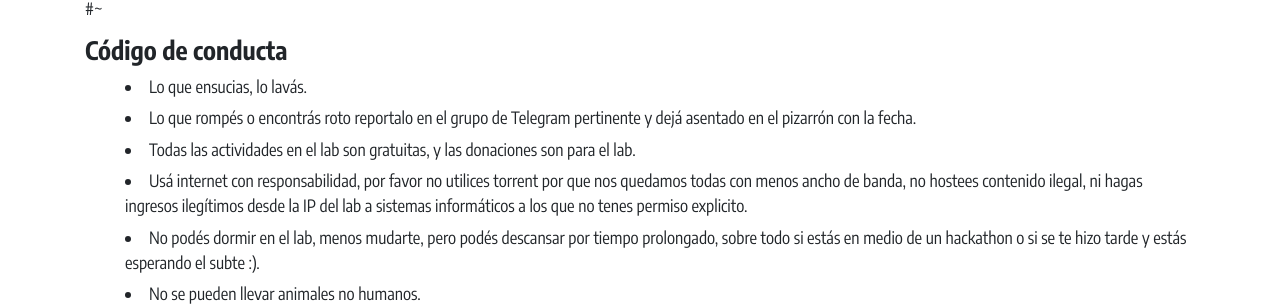
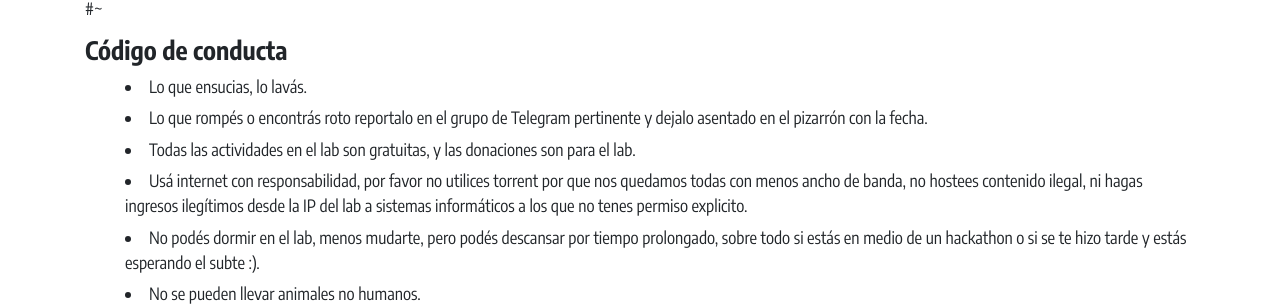
Before and after one commit to rlyehlab/rlab.be, a Jekyll site: the page built from codigos.md, in a window 1280 px wide. Shown: the part 155-461 px from the top of the page. Built offline with Jekyll 4.4.1, drawn with Linux system fonts in a browser that asks for light colours.

Commit message:
Update codigos.md
Typo

```diff
--- a/codigos.md
+++ b/codigos.md
@@ -12,7 +12,7 @@ nav_order: 4
 ## Código de conducta
 
 - Lo que ensucias, lo lavás.
-- Lo que rompés o encontrás roto reportalo en el grupo de Telegram pertinente y dejá asentado en el pizarrón con la fecha.
+- Lo que rompés o encontrás roto reportalo en el grupo de Telegram pertinente y dejalo asentado en el pizarrón con la fecha.
 - Todas las actividades en el lab son gratuitas, y las donaciones son para el lab.
 - Usá internet con responsabilidad, por favor no utilices torrent por que nos quedamos todas con menos ancho de banda, no hostees contenido ilegal, ni hagas ingresos ilegítimos desde la IP del lab a sistemas informáticos a los que no tenes permiso explicito.
 - No podés dormir en el lab, menos mudarte, pero podés descansar por tiempo prolongado, sobre todo si estás en medio de un hackathon o si se te hizo tarde y estás esperando el subte :).
```
